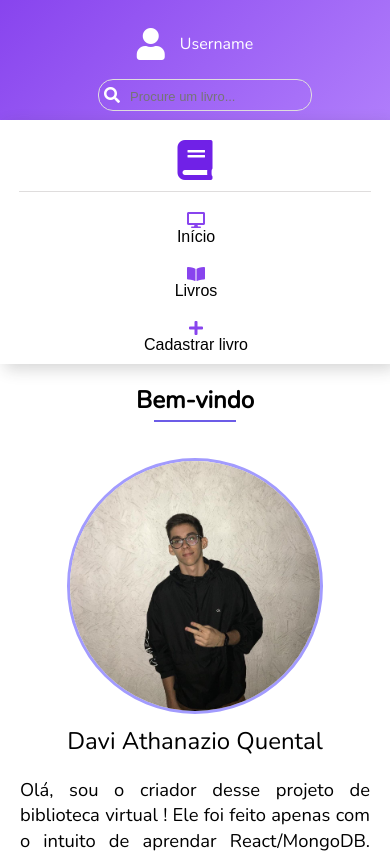
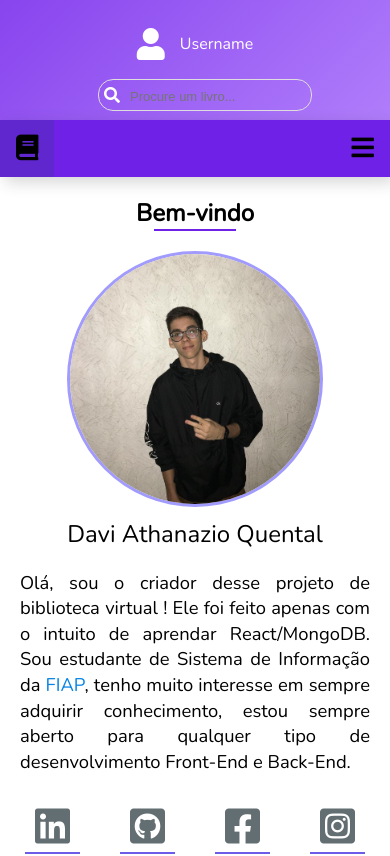
Before and after one commit to DaviQuental/library-project, a React (Create React App) app: page / in a window 390 px wide. Shown: the top 856 px of the page. Built offline with nearby package versions, Linux system fonts and the light colour scheme.

Commit message:
Change Navbar

```diff
--- a/src/App.jsx
+++ b/src/App.jsx
@@ -5,7 +5,6 @@ import Sidebar from './components/sidebar/Sidebar'
 import Main from './components/main/Main'
 import Modal from './components/modal/Modal'
 import './App.css'
-
 export default () => {
 
     const [value, setValue] = useState(0);
--- a/src/components/decoration/PurpleDecoration.css
+++ /dev/null
@@ -1,20 +0,0 @@
-.purple-decoration::after {
-    display: inline-block;
-    position: relative;
-    bottom: 10px;
-    content: '';
-    transform: rotate(180deg);
-    border: 1px solid #6c5ce7;
-}
-
-.purple-decoration.small::after{
-    width: 80px;
-}
-
-.purple-decoration.medium::after {
-    width: 120px;
-}
-
-.purple-decoration.large::after{
-    width: 150px;
-}
--- /dev/null
+++ b/src/components/decoration/underline-text/UnderlineText.css
@@ -0,0 +1,28 @@
+.text-decoration::after {
+    display: flex;
+    margin: auto;
+    position: relative;
+    content: '';
+    border: 1px solid;
+    transform: rotate(180deg);
+}
+
+.text-decoration.small::after{
+    width: 80px;
+}
+
+.text-decoration.medium::after {
+    width: 120px;
+}
+
+.text-decoration.large::after{
+    width: 225px;
+}
+
+.text-decoration.purple::after{
+    border-color: #7021e7;
+}
+
+.text-decoration.gray::after {
+    border-color: rgba(44,44,44,0.2);
+}
--- /dev/null
+++ b/src/components/decoration/underline-text/UnderlineText.jsx
@@ -0,0 +1,12 @@
+import './UnderlineText.css'
+
+export default ({children}) => {
+
+    return{
+        ...children,
+        props: {
+            ...children.props,
+            className: `${children.props.className} text-decoration ${children.props.size} ${children.props.color}`
+        }
+    };
+}
--- a/src/components/main/Main.jsx
+++ b/src/components/main/Main.jsx
@@ -4,7 +4,8 @@ import Welcome from './welcome/Welcome'
 import Inicio from './inicio/Inicio'
 import Livros from './livros/Livros'
 import './Main.css'
-import '../decoration/PurpleDecoration.css'
+import Decoration from '../decoration/underline-text/UnderlineText'
+
 
 
 export default (props) => {
@@ -26,8 +27,10 @@ export default (props) => {
 
     return(
         <main className="main-site">
-            <div className="title-main purple-decoration small">
-                <h2>{title}</h2>
+            <div className="title-main">
+                <Decoration>
+                    <h2 color='purple' size='small' className='teste'>{title}</h2>
+                </Decoration>
             </div>
 
             <div className="content-main">
--- a/src/components/main/inicio/Inicio.jsx
+++ b/src/components/main/inicio/Inicio.jsx
@@ -1,7 +1,7 @@
 import React from 'react';
 
 import registered from '../../../data/registered-books'
-import '../../decoration/PurpleDecoration.css'
+// import '../../decoration/PurpleDecoration.css'
 
 
 export default () => {
--- a/src/components/sidebar/Sidebar.jsx
+++ b/src/components/sidebar/Sidebar.jsx
@@ -1,6 +1,5 @@
 import React from 'react';
 
-import Logo from './logo/Logo'
 import Nav from './nav/Nav'
 import './Sidebar.css'
 
@@ -8,8 +7,7 @@ export default (props) => {
 
     return(
         <aside className="sidebar-site">
-            <Logo buttonBemVindo = {props.button0}/>
-            <Nav buttonInicio={props.button1} buttonLivro={props.button2} buttonCadastrar={props.button3}/>
+            <Nav buttonWelcome={props.button0} buttonInicio={props.button1} buttonLivro={props.button2} buttonCadastrar={props.button3}/>
         </aside>
     );
 }
--- a/src/components/sidebar/logo/Logo.css
+++ /dev/null
@@ -1,20 +0,0 @@
-.logo-sidebar {
-    width: 85%;
-    margin: 10px auto;
-    padding: 10px;
-    text-align: center;
-    border-bottom: 1px solid #dfdddd;
-}
-
-.logo-sidebar span{
-    font-size: 2.5rem;
-    color: #7021e7;
-}
-
-.logo-sidebar span:hover {
-    cursor: pointer;
-}
-
-button {
-    background: none;
-}
--- a/src/components/sidebar/logo/Logo.jsx
+++ /dev/null
@@ -1,12 +0,0 @@
-import React from 'react';
-
-import './Logo.css'
-
-export default (props) => {
-
-    return(
-        <div className="logo-sidebar">
-            {props.buttonBemVindo}
-        </div>
-    );
-}
--- a/src/components/sidebar/nav/Nav.css
+++ b/src/components/sidebar/nav/Nav.css
@@ -1,58 +1,65 @@
-.nav-sidebar-box {
-    width: 100%;
+.list-nav-sidebar {
+    overflow: hidden;
+    background-color: #7021e7;
 }
 
-.nav-sidebar-box button{
-    min-width: 100%;
-    padding: 10px 5px;
-    text-align: left;
-    font-size: 1.2rem;
-    background-color: #FFFFFF;
-    border-left: 2px solid #FFFFFF;
+.list-nav-sidebar li {
+    float: left;
+    display: block;
+    text-align: center;
+    padding: 14px 16px;
+    text-decoration: none;
+    font-size: 17px;
 }
 
-.nav-sidebar-box button > span {
-    margin-right: 3%;
-    color: #8844ee;
+.list-nav-sidebar li button {
+    width: 100%;
+    text-align-last: left;
+    background: none;
+    font-size: 1.6rem;
+    color: #f2f2f2;
 }
 
-.nav-sidebar-box button:hover {
-    background-color:#dfe6e9;
-    border-color: #8844ee;
+.list-nav-sidebar li button span {
+    color: black;
+}
+
+.list-nav-sidebar li button:hover {
     cursor: pointer;
 }
 
-.register-title-box {
-    width: 90%;
-    text-align: center;
-    margin: 0 auto;
-    border-top: 1px solid #dfdddd;
+.list-nav-sidebar li:hover {
+    background-color: #5f27cd;
+    color: black;
 }
 
-.register-title-box h2 {
-    margin-top: 10px;
-    margin-bottom: 10px;
+.list-nav-sidebar li.welcome {
+    background-color: #5f27cd;
+    color: white;
 }
 
-@media screen and (max-width: 700px){
+.list-nav-sidebar .menu {
+    display: none;
+}
 
-    .sidebar-site button{
-        font-size: 1rem;
-    }
-
-    .nav-sidebar-box button{
-        display: flex;
-        flex-direction: column;
-        justify-content: center;
-        align-items: center;
-        text-align: center;
-    }
-
-    .nav-sidebar-box button > span {
-        margin-right: 0;
-    }
-
-    .nav-sidebar-box button:hover{
-        border-color: #dfe6e9;
+@media screen and (max-width: 700px) {
+    .list-nav-sidebar li:not(:first-child) {display: none;}
+    .list-nav-sidebar li.menu {
+        float: right;
+        display: block;
     }
 }
+
+@media screen and (max-width: 700px) {
+    .list-nav-sidebar.responsive {position: relative;}
+    .list-nav-sidebar.responsive .menu {
+      position: absolute;
+      right: 0;
+      top: 0;
+}
+    .list-nav-sidebar.responsive li {
+      float: none;
+      display: block;
+      text-align: left;
+    }
+}
--- a/src/components/sidebar/nav/Nav.jsx
+++ b/src/components/sidebar/nav/Nav.jsx
@@ -1,17 +1,28 @@
-import React from 'react';
+import React,{useState} from 'react';
 
 import './Nav.css';
 
 export default (props) => {
 
+    const [responsive, setResponsive] = useState(false);
+    let className;
+
+    if(responsive){
+        className = 'list-nav-sidebar responsive';
+    } else className = 'list-nav-sidebar';
+
     return(
         <div className="nav-sidebar-box">
             <nav className="nav-sidebar">
 
-            <ul className="list-nav-sidebar">
-                <li>{props.buttonInicio}</li>
-                <li>{props.buttonLivro}</li>
-                <li>{props.buttonCadastrar}</li>
+            <ul className={className}>
+                <li className="welcome">{props.buttonWelcome}</li>
+                <li className="inicio">{props.buttonInicio}</li>
+                <li className="livro">{props.buttonLivro}</li>
+                <li className="cadastrar">{props.buttonCadastrar}</li>
+                <li className="menu">
+                    <button onClick={() => setResponsive(!responsive)}><span className="fas fa-bars"></span></button>
+                </li>
             </ul>
 
             </nav>
```
